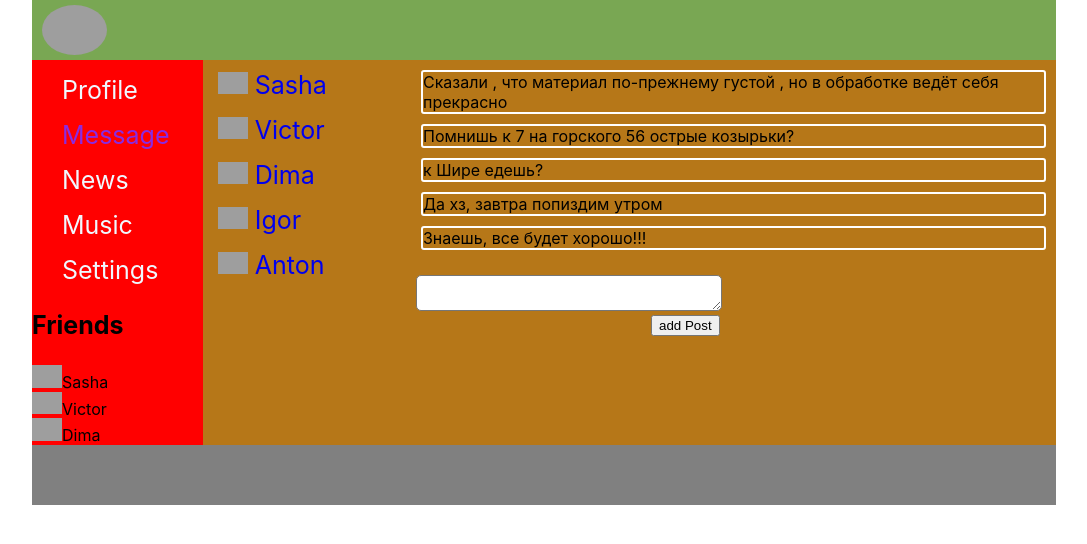
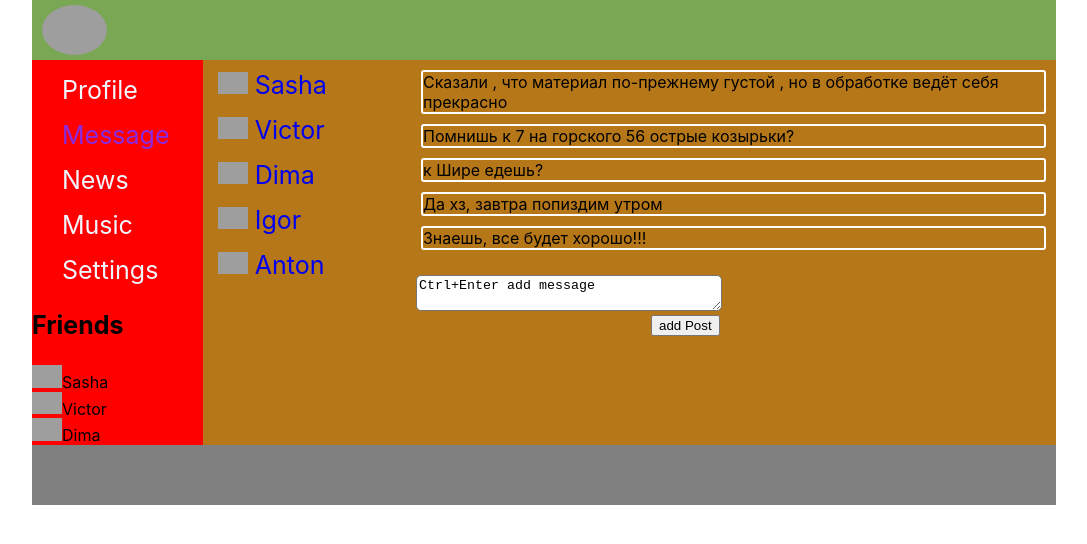
Before and after one commit to EvgeniyCvirko/it-incubator-social-network, a React (Create React App) app: page /Message in a window 1280 px wide. Shown: the top 544 px of the page, without its empty margins (96-1183 px from the left). Built offline with nearby package versions, Linux system fonts and the light colour scheme; grey boxes are pictures that could not be loaded.

Commit message:
add newMessage

```diff
--- a/src/App.tsx
+++ b/src/App.tsx
@@ -6,12 +6,15 @@ import {Profile} from "./components/Profile/Profile";
 import {Footer} from "./components/Footer/Footer";
 import {Dialogs} from "./components/Dialogs/Dialogs";
 import {BrowserRouter, Route,} from "react-router-dom";
-import {RootStateType} from "./redux/state";
+import { RootStateType, } from "./redux/state";
 
-type AppPropsType={
+type AppPropsType = {
     state: RootStateType,
-    addPost: (post: string)=> void,
-    updateNewPost: (newText : string) => void
+    addPost: (post: string) => void,
+    addMessage: (message: string) => void,
+    updateNewPost: (newText: string) => void
+    updateMessage: (newMessaged: string) => void
+
 }
 
 function App(props: AppPropsType) {
@@ -19,9 +22,12 @@ function App(props: AppPropsType) {
         <BrowserRouter>
             <div className='app-wrapper'>
                 <Header/>
-                <Nav state={props.state.sideBar} />
+                <Nav state={props.state.sideBar}/>
                 <div className='content'>
-                    <Route path='/Message' render={() => <Dialogs data={props.state.dialogsPage}/>}/>
+                    <Route path='/Message' render={() => <Dialogs data={props.state.dialogsPage}
+                                                                  addMessage={props.addMessage}
+                                                                  updateMessage={props.updateMessage}
+                    />}/>
                     <Route path='/Profile' render={() => <Profile data={props.state.profilePage}
                                                                   addPost={props.addPost}
                                                                   updateNewPost={props.updateNewPost}
--- a/src/components/Dialogs/Dialogs.tsx
+++ b/src/components/Dialogs/Dialogs.tsx
@@ -1,28 +1,45 @@
-import {NavLink} from 'react-router-dom'
 import c from './Dialogs.module.css'
 import {DialogsItem,} from "./DialogsItem/DialogsItem";
 import {MessageItem,} from "./MessageItem/MessageItem";
-import {DialogsPageType} from "../../redux/state";
-import React, {createRef} from "react";
+import { DialogsPageType} from "../../redux/state";
+import React, {ChangeEvent,KeyboardEvent} from "react";
 
 export type DialogsPropsType = {
     data: DialogsPageType
+    updateMessage: (newMessage: string) => void
+    addMessage: (message: string) => void
 }
 
 export const Dialogs = (props: DialogsPropsType) => {
-    let textareaValue  = React.createRef<HTMLTextAreaElement>();
+    let textareaValue = React.createRef<any>();
 
-    const addPostHandler = ()=>{
-        let text = textareaValue.current?.value
-        alert(text)
-          }
+    const addPostHandler = () => {
+        let newMessage = textareaValue.current.value
+        props.addMessage(newMessage)
+        props.updateMessage('')
+    }
+
+    const onChangeHandler = (e: ChangeEvent<HTMLTextAreaElement>) => {
+        props.updateMessage(e.currentTarget.value)
+    }
+
+    const onKeyHandler = (e:KeyboardEvent<HTMLTextAreaElement>) => {
+        if(e.ctrlKey){
+            addPostHandler()
+        }
+    }
 
     return (
         <div className={c.dialogs}>
-                 <DialogsItem dialogsData={props.data.dialogsData}/>
+            <DialogsItem dialogsData={props.data.dialogsData}/>
             <div className={c.messages}>
                 <MessageItem messagesData={props.data.messagesData}/>
-                <textarea ref={textareaValue} className={c.textarea}></textarea>
+                <textarea className={c.textarea}
+                          onKeyPress={onKeyHandler}
+                          onChange={onChangeHandler}
+                          value={props.data.newMessage}
+                          ref={textareaValue}
+                />
                 <button onClick={addPostHandler} className={c.button}>add Post</button>
 
             </div>
--- a/src/components/Dialogs/MessageItem/MessageItem.tsx
+++ b/src/components/Dialogs/MessageItem/MessageItem.tsx
@@ -7,7 +7,7 @@ export type MessageItemPropsType={
 export const MessageItem = (props:MessageItemPropsType) => {
     let messageItem = props.messagesData.map(e => <p className={c.message}>{e.message}</p> )
     return (
-        <div className={c.messages}>
+        <div >
             {messageItem}
         </div>
     )
--- a/src/redux/state.tsx
+++ b/src/redux/state.tsx
@@ -16,14 +16,15 @@ export type PostsType={
 }
 export type DialogsPageType={
     dialogsData: Array<DialogsDataType>,
-    messagesData:Array<MessagesData>
+    messagesData:Array<MessagesData>,
+    newMessage: string,
 }
 export type DialogsDataType={
     id: number,
     name: string,
 }
 export type MessagesData={
-    id: number,
+    id: string,
     message: string,
 }
 export type SideBarType={
@@ -45,7 +46,7 @@ export let state = {
             {id: v1(), message: 'I want to be Front-end-Developer!!!', count: 500},
             {id: v1(), message: 'Ho-ho-ho', count: 50},
         ],
-        newPostText: 'it-camasutra!!!'
+        newPostText: 'add ctrl+Enter'
     },
     dialogsPage:{
         dialogsData:[
@@ -57,12 +58,13 @@ export let state = {
 
         ],
         messagesData : [
-            {id: 1, message: 'Сказали , что материал по-прежнему густой , но в обработке ведёт себя прекрасно'},
-            {id: 2, message: 'Помнишь к 7 на горского 56 острые козырьки?'},
-            {id: 3, message: 'к Шире едешь?'},
-            {id: 4, message: 'Да хз, завтра попиздим утром'},
-            {id: 5, message: 'Знаешь, все будет хорошо!!!'},
+            {id: v1(), message: 'Сказали , что материал по-прежнему густой , но в обработке ведёт себя прекрасно'},
+            {id: v1(), message: 'Помнишь к 7 на горского 56 острые козырьки?'},
+            {id: v1(), message: 'к Шире едешь?'},
+            {id: v1(), message: 'Да хз, завтра попиздим утром'},
+            {id: v1(), message: 'Знаешь, все будет хорошо!!!'},
         ],
+        newMessage : 'Ctrl+Enter add message'
     },
     sideBar:{
         list:[
@@ -94,3 +96,17 @@ export const updateNewPost = (newText: string) =>{
     state.profilePage.newPostText = newText;
     renderedComponent(state)
 }
+
+export const addMessage = (message: string) => {
+    let newMessage = {
+        id: v1(), message: message
+    }
+        state.dialogsPage.messagesData.push(newMessage)
+    renderedComponent(state)
+}
+
+export const updateMessage = (newMessage: string) =>{
+    // eslint-disable-next-line @typescript-eslint/no-unused-expressions
+    state.dialogsPage.newMessage = newMessage;
+    renderedComponent(state)
+}
--- a/src/render.tsx
+++ b/src/render.tsx
@@ -2,7 +2,7 @@ import React from 'react';
 import ReactDOM from 'react-dom';
 import './index.css';
 import App from './App';
-import {addPost, state, updateNewPost} from './redux/state'
+import {addMessage, addPost, state, updateMessage, updateNewPost} from './redux/state'
 import {RootStateType} from "./redux/state";
 
 /*type renderedComponentsType = {
@@ -12,6 +12,8 @@ import {RootStateType} from "./redux/state";
 export const renderedComponent = (props: RootStateType) => {
     ReactDOM.render(<App state={state}
                          addPost={addPost}
+                         addMessage={addMessage}
                          updateNewPost={updateNewPost}
+                         updateMessage={updateMessage}
     />, document.getElementById('root'));
 }
```
